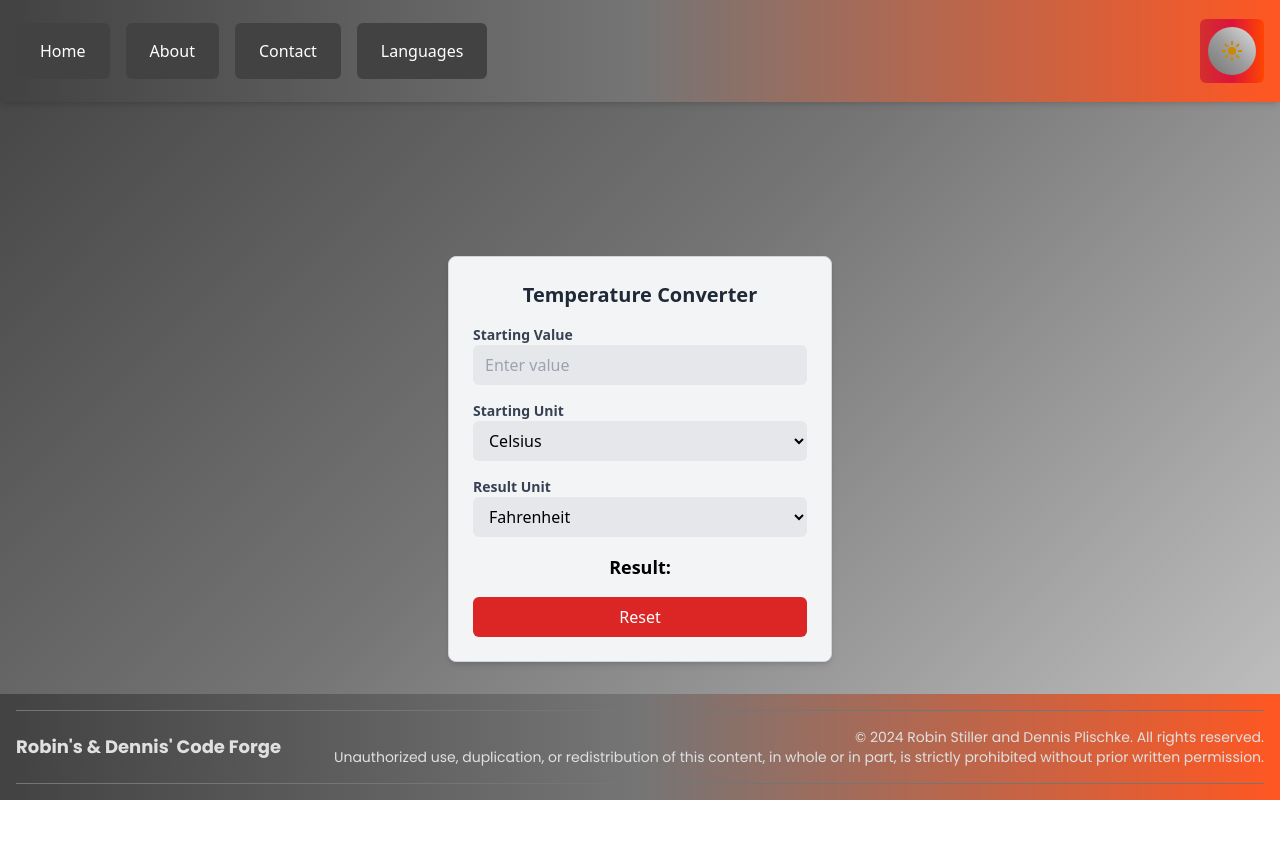
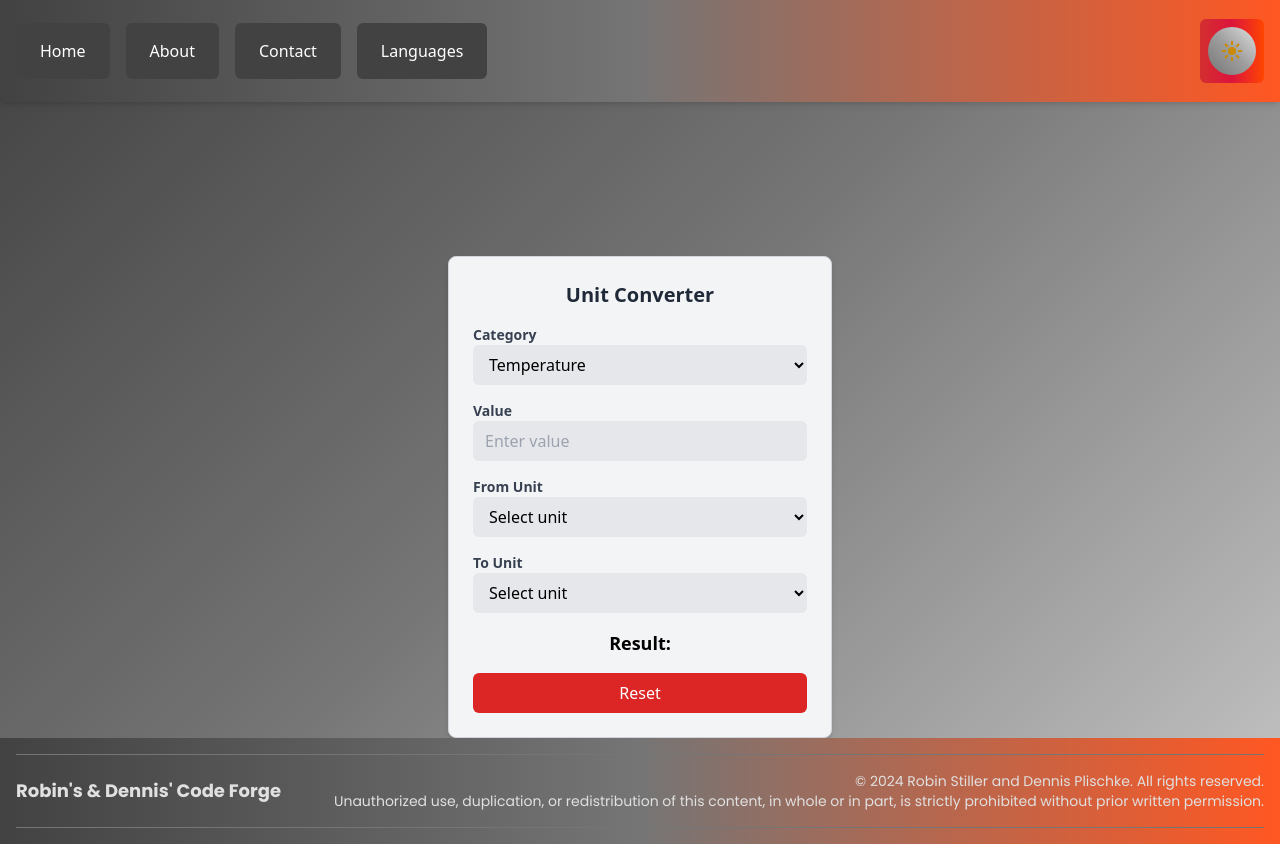
Before and after one commit to olittlefoxE/ViteReactWebsite, a React (Vite) app: page /projects/unitconverter in a window 1280 px wide. Before the commit the page ends 800 px from the top, so only its background shows below. Built offline with nearby package versions, Linux system fonts and the light colour scheme.

Commit message:
Corrected Link and Converter Code

```diff
--- a/src/App.jsx
+++ b/src/App.jsx
@@ -3,6 +3,7 @@ import { Routes, Route, Navigate, useLocation } from "react-router-dom";
 import Footer from "./components/common/Footer";
 import NavBar from "./components/common/NavBar";
 import LoadingSpinner from "./components/common/LoadingSpinner";
+import UnitConverter from "./components/projects/UnitConverter";
 
 const TemperatureCalculator = lazy(() => import("./components/projects/TemperatureCalculator"));
 const HomePage = lazy(() => import("./pages/HomePage"));
@@ -27,7 +28,7 @@ const App = () => {
             <Route path="/contact" element={<ContactPage />} />
             <Route path="/languages" element={<LanguagesPage />} />
             <Route path="/projects/temperaturecalculator" element={<TemperatureCalculator />} />
-            <Route path="/projects/unitconverter" element={<TemperatureCalculator />} />
+            <Route path="/projects/unitconverter" element={<UnitConverter />} />
           </Routes>
         </Suspense>
       </main>
--- a/src/components/projects/UnitConverter.jsx
+++ b/src/components/projects/UnitConverter.jsx
@@ -310,19 +310,16 @@ const UNIT_TYPES = {
 };
 
 const UnitConverter = () => {
-  // Basis-State für Input, Output und ausgewählte Einheiten
-  const [inputValue, setInputValue] = useState('');
-  const [result, setResult] = useState('');
-  const [selectedCategory, setSelectedCategory] = useState('temperature'); // z.B. temperature, length, weight etc.
-  const [fromUnit, setFromUnit] = useState('');
-  const [toUnit, setToUnit] = useState('');
+  const [inputValue, setInputValue] = useState("");
+  const [result, setResult] = useState("");
+  const [selectedCategory, setSelectedCategory] = useState("temperature");
+  const [fromUnit, setFromUnit] = useState("");
+  const [toUnit, setToUnit] = useState("");
 
-  // Basis-Handler für Änderungen
   const handleInputChange = (e) => {
     const value = e.target.value;
     setInputValue(value);
 
-    // Konvertierung durchführen wenn alle Werte vorhanden
     if (value && fromUnit && toUnit) {
       const converted = UNIT_TYPES[selectedCategory].convert(
         parseFloat(value),
@@ -333,13 +330,6 @@ const UnitConverter = () => {
     }
   };
 
-  const handleCategoryChange = (e) => {
-    setSelectedCategory(e.target.value);
-    setFromUnit(''); // Reset units when category changes
-    setToUnit('');
-    setResult(''); // Optional: Also reset result
-  };
-
   const handleUnitChange = (e, setter) => {
     const value = e.target.value;
     setter(value);
@@ -347,16 +337,25 @@ const UnitConverter = () => {
     if (inputValue && fromUnit && toUnit) {
       const converted = UNIT_TYPES[selectedCategory].convert(
         parseFloat(inputValue),
-        fromUnit,
-        toUnit
+        fromUnit === "" ? value : fromUnit,
+        toUnit === "" ? value : toUnit
       );
       setResult(Number(converted).toFixed(2));
     }
   };
 
+  const handleCategoryChange = (e) => {
+    setSelectedCategory(e.target.value);
+    setFromUnit("");
+    setToUnit("");
+    setResult("");
+  };
+
   const handleReset = () => {
-    setInputValue('');
-    setResult('');
+    setInputValue("");
+    setResult("");
+    setFromUnit("");
+    setToUnit("");
   };
 
   return (
@@ -382,7 +381,6 @@ const UnitConverter = () => {
           <option value="volume">Volume</option>
           <option value="speed">Speed</option>
           <option value="time">Time</option>
-          {/* Weitere Kategorien hier */}
         </select>
       </div>
 
```
